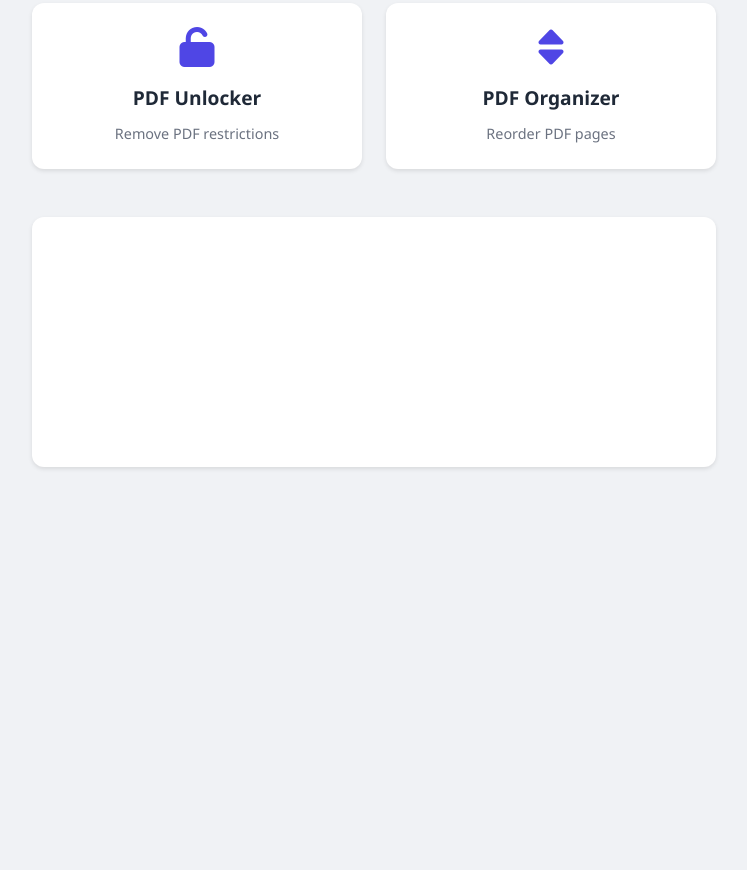
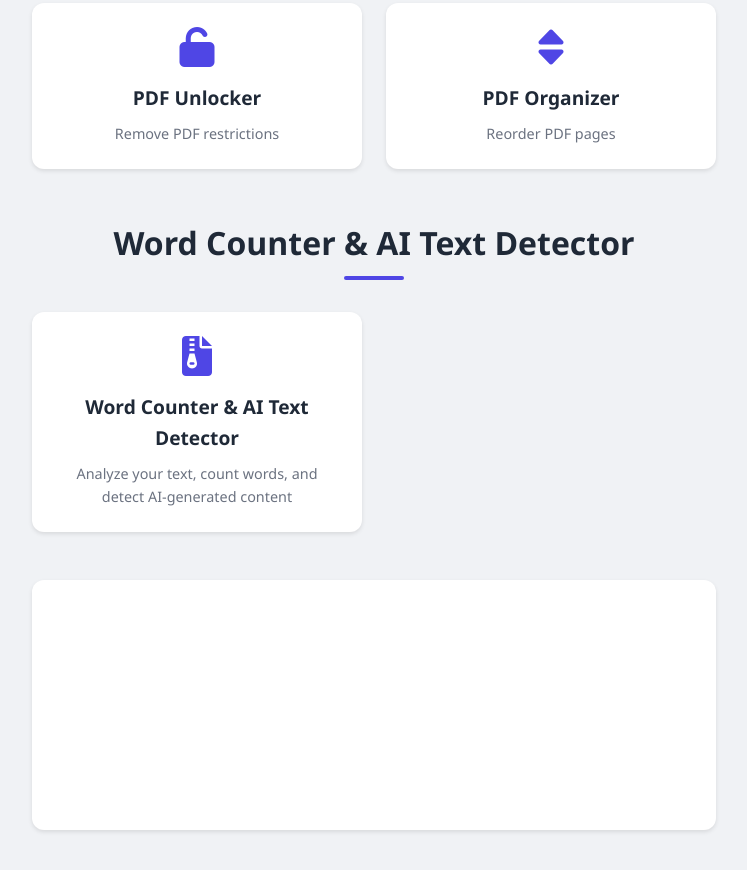
Before and after one commit to diby24/tools, a plain HTML site: page index.html in a window 1280 px wide. Shown: the part 2571-3441 px from the top of the page, without its empty margins (266-1013 px from the left). Before the commit the page ends 3118 px from the top, so only its background shows below. Drawn offline with Linux system fonts and the light colour scheme.

Commit message:
Update index.html

```diff
--- a/index.html
+++ b/index.html
@@ -445,6 +445,15 @@
                 </a>
         </div>
 
+             <h2 id="Ai-tools" class="section-title">Word Counter & AI Text Detector</h2>
+        <div class="tools-grid">
+                <a href="/tools/Word-Counter-AI-Text-Detector.html" class="tool-card">
+                <i class="fas fa-file-archive tool-icon"></i>
+                <h3 class="tool-title">Word Counter & AI Text Detector</h3>
+                <p class="tool-description">Analyze your text, count words, and detect AI-generated content</p>
+            </a>
+         </div>
+
     <!-- Bottom Ad -->
             <div class="ad-container ad-bottom">
         <ins class="adsbygoogle"
```
